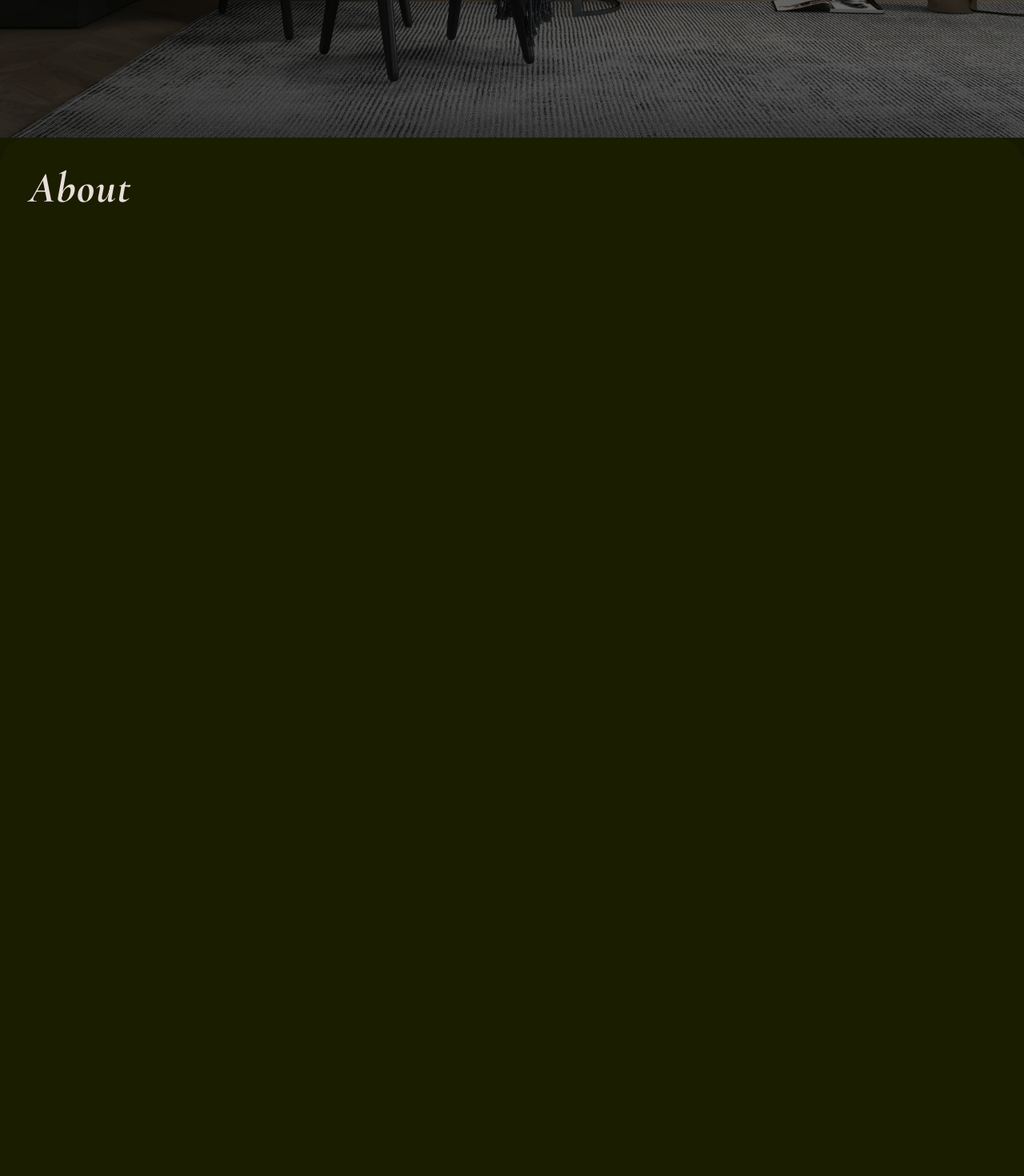
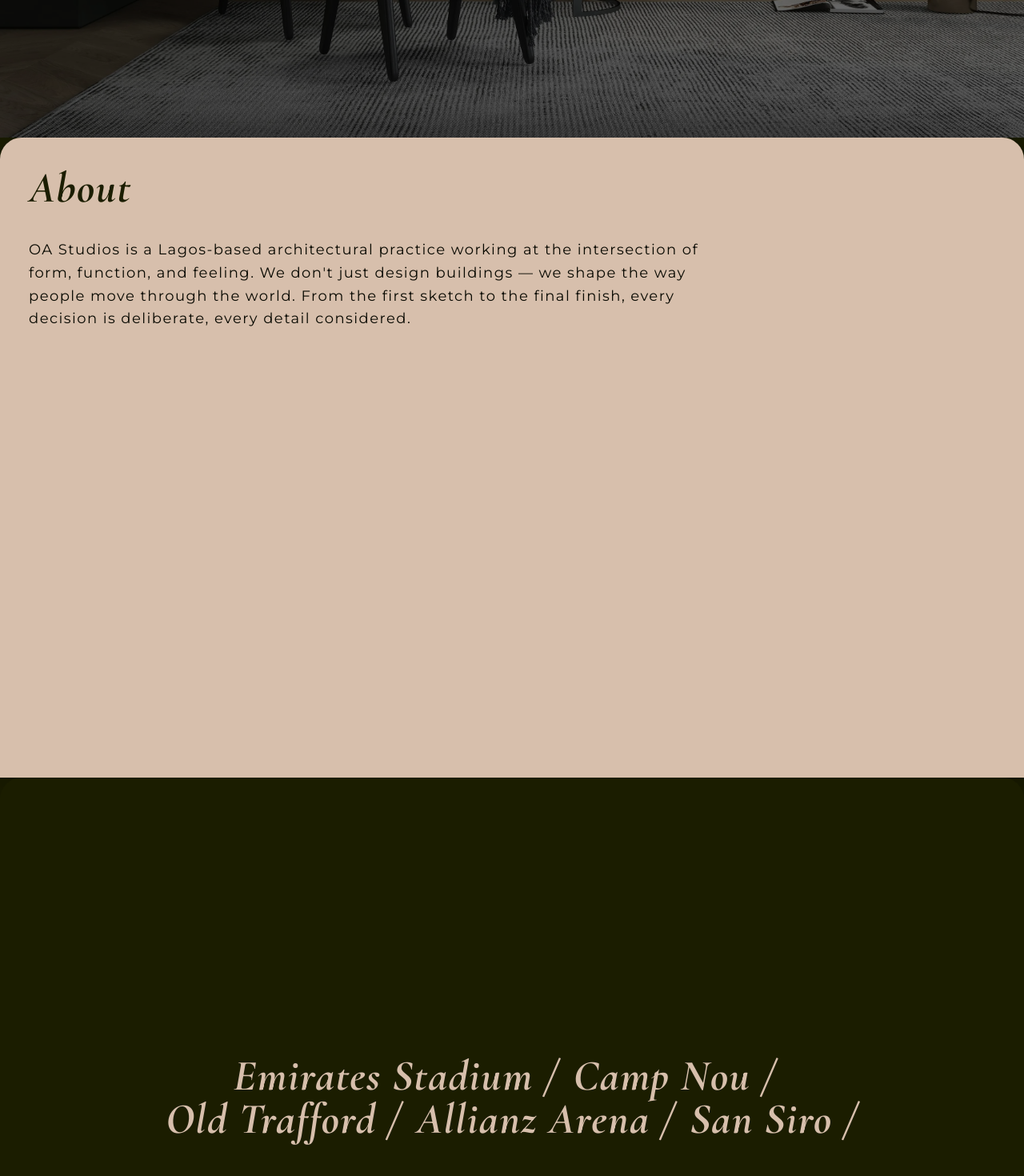
Before and after one commit to Xpektra7/oa-studios, a React (Vite) app: page / in a window 1280 px wide. Shown: the part 628-2098 px from the top of the page at 80% size. Built offline with nearby package versions, Linux system fonts and the light colour scheme.

Commit message:
feat: add Services component and integrate it into the App layout

```diff
--- a/src/App.tsx
+++ b/src/App.tsx
@@ -1,5 +1,6 @@
 import About from "./components/about/about"
 import Hero from "./components/hero/hero"
+import Services from "./components/services/services"
 import './index.css'
 
 export default function App() {
@@ -7,6 +8,7 @@
     <main className="relative h-[300dvh]">
       <Hero />
       <About />
+      <Services />
     </main>
   )
 }
--- a/src/components/about/about.tsx
+++ b/src/components/about/about.tsx
@@ -2,8 +2,15 @@
 
 export default function About() {
   return (
-    <section id="about" className="relative h-[200dvh] z-50 w-screen bg-bg rounded-t-4xl p-8 shadow-accent-border shadow-5xl ">
-      <h1 className="text-5xl font-italic font-bold">About</h1>
+    <section id="about" className="sticky h-dvh top-0 w-screen bg-cream rounded-t-3xl p-8 space-y-8">
+      <h1 className="text-5xl font-italic font-bold text-bg">About</h1>
+      <p className="font-body text-bg-alt max-w-3xl">OA Studios is a Lagos-based architectural practice working at
+        the intersection of form, function, and feeling. We don't just
+        design buildings — we shape the way people move through the world.
+
+        From the first sketch to the final finish, every decision is
+        deliberate, every detail considered.
+      </p>
     </section>
   )
 }
--- /dev/null
+++ b/src/components/services/services.tsx
@@ -0,0 +1,42 @@
+export default function Services() {
+
+  const services = [
+    {
+      name: 'Emirates Stadium'
+    },
+    {
+      name: 'Camp Nou'
+    },
+    {
+      name: 'Old Trafford'
+    },
+    {
+      name: 'Allianz Arena'
+    },
+    {
+      name: 'San Siro'
+    },
+
+
+  ]
+
+  return (
+    <section className="relative h-dvh w-screen bg-bg rounded-t-3xl p-8 flex items-center justify-center">
+      <span className="max-w-4xl inline space-x-4 text-center">
+        {/* <h1 className="text-5xl inline-block font-italic font-bold text-bg">Emirates Stadium</h1>
+        <h1 className="text-5xl inline-block font-italic font-bold text-bg">*</h1>
+        <h1 className="text-5xl inline-block font-italic font-bold text-bg">Allianz Arena</h1>
+        <h1 className="text-5xl inline-block font-italic font-bold text-bg">*</h1>
+        <h1 className="text-5xl inline-block font-italic font-bold text-bg">Camp Nou</h1>
+        <h1 className="text-5xl inline-block font-italic font-bold text-bg">*</h1>
+        <h1 className="text-5xl inline-block font-italic font-bold text-bg">Old Trafford</h1> */}
+        {
+          services.map(service => (
+            <h1 className="text-5xl inline-block font-italic font-bold text-cream">{service.name} /</h1>
+          )
+          )
+        }
+      </span>
+    </section>
+  )
+}
```
